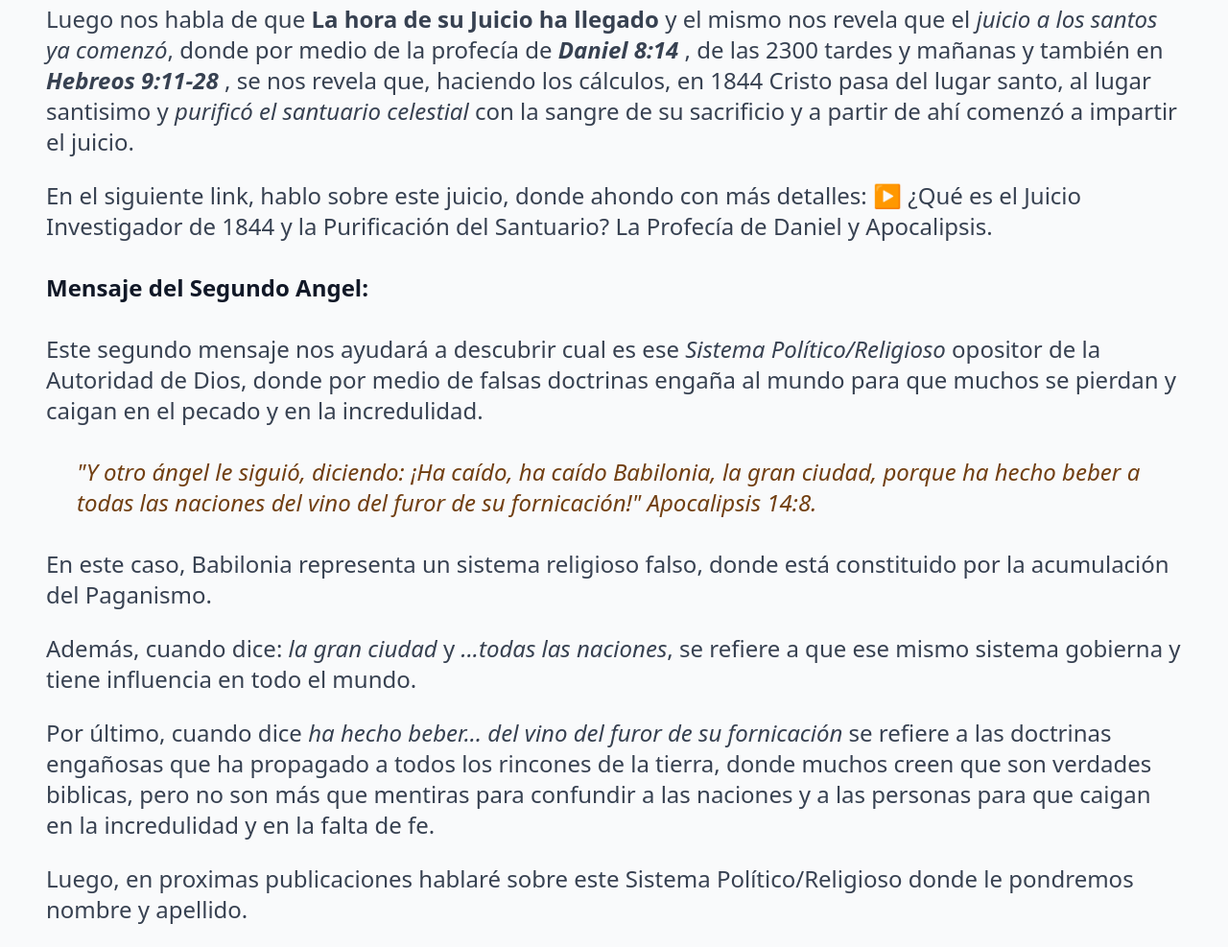
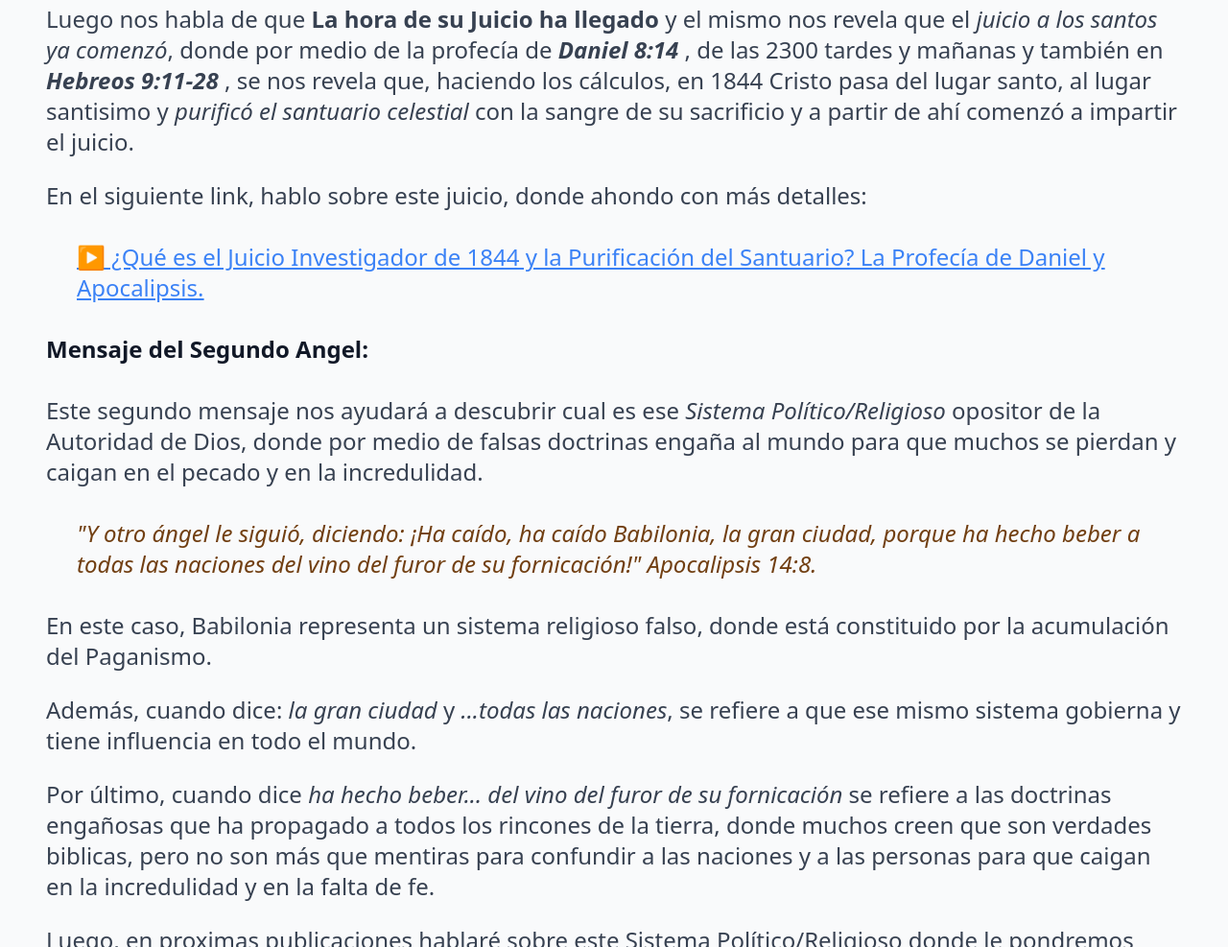
Before and after one commit to VillalbaJuanGabriel/Mensajes-Profeticos, a plain HTML site: page publicaciones/mensajes/triple-mensaje.html in a window 1280 px wide. Shown: the part 1428-2415 px from the top of the page at 96% size. Drawn offline with nearby package versions, Linux system fonts and the light colour scheme; files that its build step writes are made by us from their sources.

Commit message:
Update triple-mensaje.html

```diff
--- a/publicaciones/mensajes/triple-mensaje.html
+++ b/publicaciones/mensajes/triple-mensaje.html
@@ -121,7 +121,9 @@
 
         <p class="text-2xl text-gray-700 ml-8 mr-8">Luego nos habla de que <strong>La hora de su Juicio ha llegado</strong> y el mismo nos revela que el <em>juicio a los santos ya comenzó</em>, donde por medio de la profecía de <strong><em>Daniel 8:14</em></strong> , de las 2300 tardes y mañanas y también en <strong><em>Hebreos 9:11-28</em></strong> , se nos revela que, haciendo los cálculos, en 1844 Cristo pasa del lugar santo, al lugar santisimo y <em>purificó el santuario celestial</em> con la sangre de su sacrificio y a partir de ahí comenzó a impartir el juicio.</p>
         <br>
-        <p class="text-2xl text-gray-700 ml-8 mr-8">En el siguiente link, hablo sobre este juicio, donde ahondo con más detalles: <a href="juicio-investigador.html" target="_blank">▶ ¿Qué es el Juicio Investigador de 1844 y la Purificación del Santuario? La Profecía de Daniel y Apocalipsis.</a></p>
+        <p class="text-2xl text-gray-700 ml-8 mr-8">En el siguiente link, hablo sobre este juicio, donde ahondo con más detalles:
+            <blockquote class="text-2xl text-blue-500 m-8 ml-16" style="text-decoration: underline; cursor: pointer"><a href="juicio-investigador.html" target="_blank">▶ ¿Qué es el Juicio Investigador de 1844 y la Purificación del Santuario? La Profecía de Daniel y Apocalipsis.</a></blockquote>
+        </p>
 
         <!-- MENSAJE DEL SEGUNDO ÁNGEL -->
         <h3 class="text-2xl font-semibold m-8">Mensaje del Segundo Angel:</h3>
```
